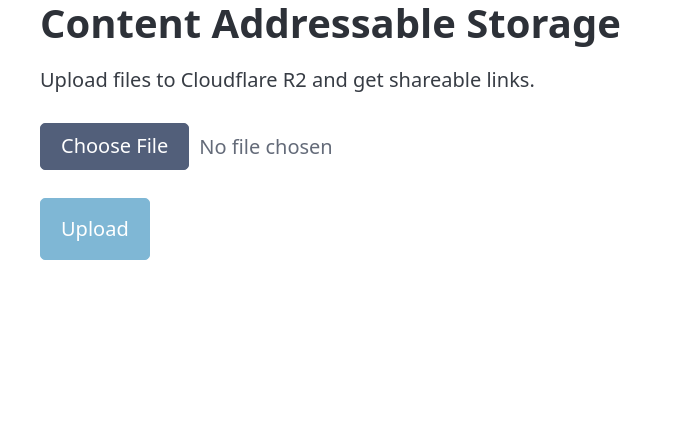
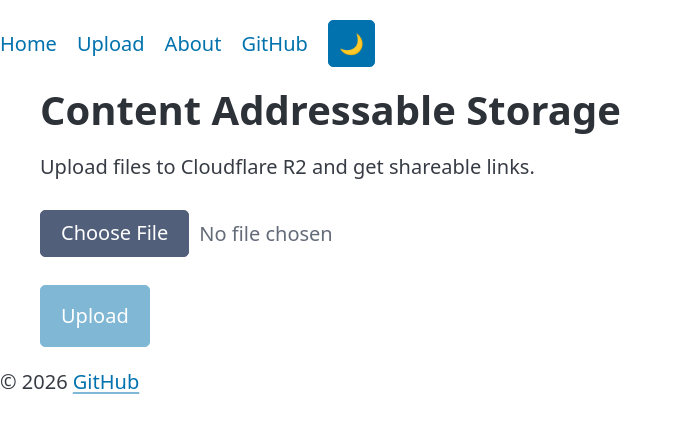
Before and after one commit to pyoner/cas, a SvelteKit app: page / in a window 1280 px wide. Shown: the top 432 px of the page, without its empty margins (0-682 px from the left). Built offline with nearby package versions, Linux system fonts and the light colour scheme.

Commit message:
chore(+layout.svelte): implement theme toggle functionality with auto, light, and dark modes feat(+layout.svelte): persist theme preference using localStorage and apply on load

```diff
--- a/src/routes/+layout.svelte
+++ b/src/routes/+layout.svelte
@@ -3,6 +3,37 @@
 	import '@picocss/pico/css/pico.min.css';
 
 	let { children } = $props();
+
+	let theme = $state('auto');
+
+	function toggleTheme() {
+		if (theme === 'auto') {
+			theme = 'light';
+		} else if (theme === 'light') {
+			theme = 'dark';
+		} else {
+			theme = 'auto';
+		}
+		applyTheme();
+	}
+
+	function applyTheme() {
+		if (theme === 'auto') {
+			document.documentElement.removeAttribute('data-theme');
+			localStorage.removeItem('theme');
+		} else {
+			document.documentElement.setAttribute('data-theme', theme);
+			localStorage.setItem('theme', theme);
+		}
+	}
+
+	$effect(() => {
+		const saved = localStorage.getItem('theme');
+		if (saved === 'light' || saved === 'dark') {
+			theme = saved;
+			applyTheme();
+		}
+	});
 </script>
 
 <svelte:head>
@@ -11,7 +42,25 @@
 
 <header>
 	<nav>
-		<!-- Navbar can be added here -->
+		<ul>
+			<li><a href="/">Home</a></li>
+			<li><a href="/">Upload</a></li>
+			<li><a href="/about">About</a></li>
+			<li>
+				<a href="https://github.com/pyoner/cas" target="_blank" rel="noopener noreferrer">GitHub</a>
+			</li>
+			<li style="margin-left: auto;">
+				<button onclick={toggleTheme} aria-label="Toggle theme">
+					{#if theme === 'auto'}
+						🌙
+					{:else if theme === 'light'}
+						🌙
+					{:else}
+						☀️
+					{/if}
+				</button>
+			</li>
+		</ul>
 	</nav>
 </header>
 
@@ -20,5 +69,9 @@
 </main>
 
 <footer>
-	<!-- Footer can be added here -->
+	<p>
+		&copy; 2026 <a href="https://github.com/pyoner/cas" target="_blank" rel="noopener noreferrer"
+			>GitHub</a
+		>
+	</p>
 </footer>
```
